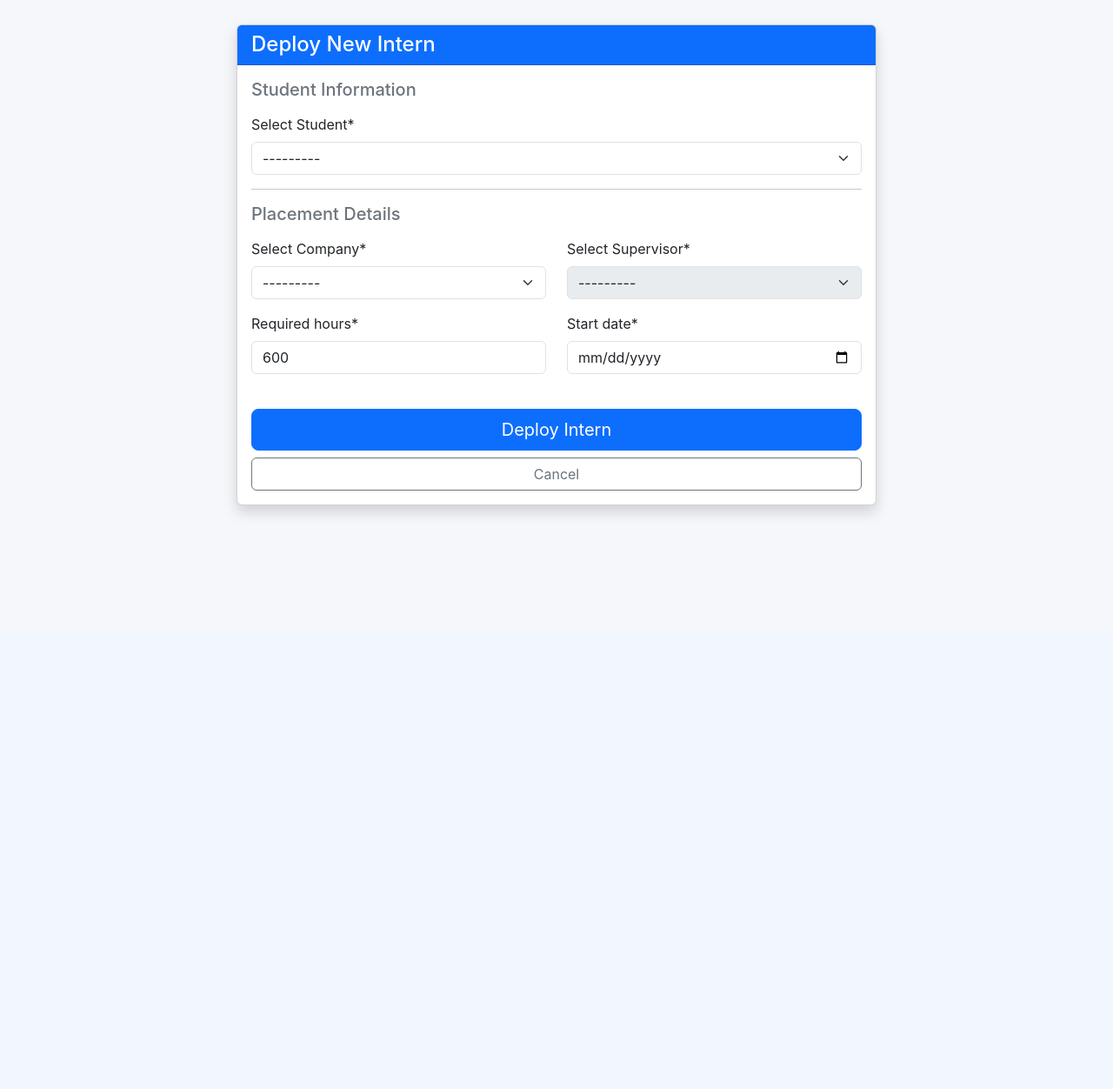
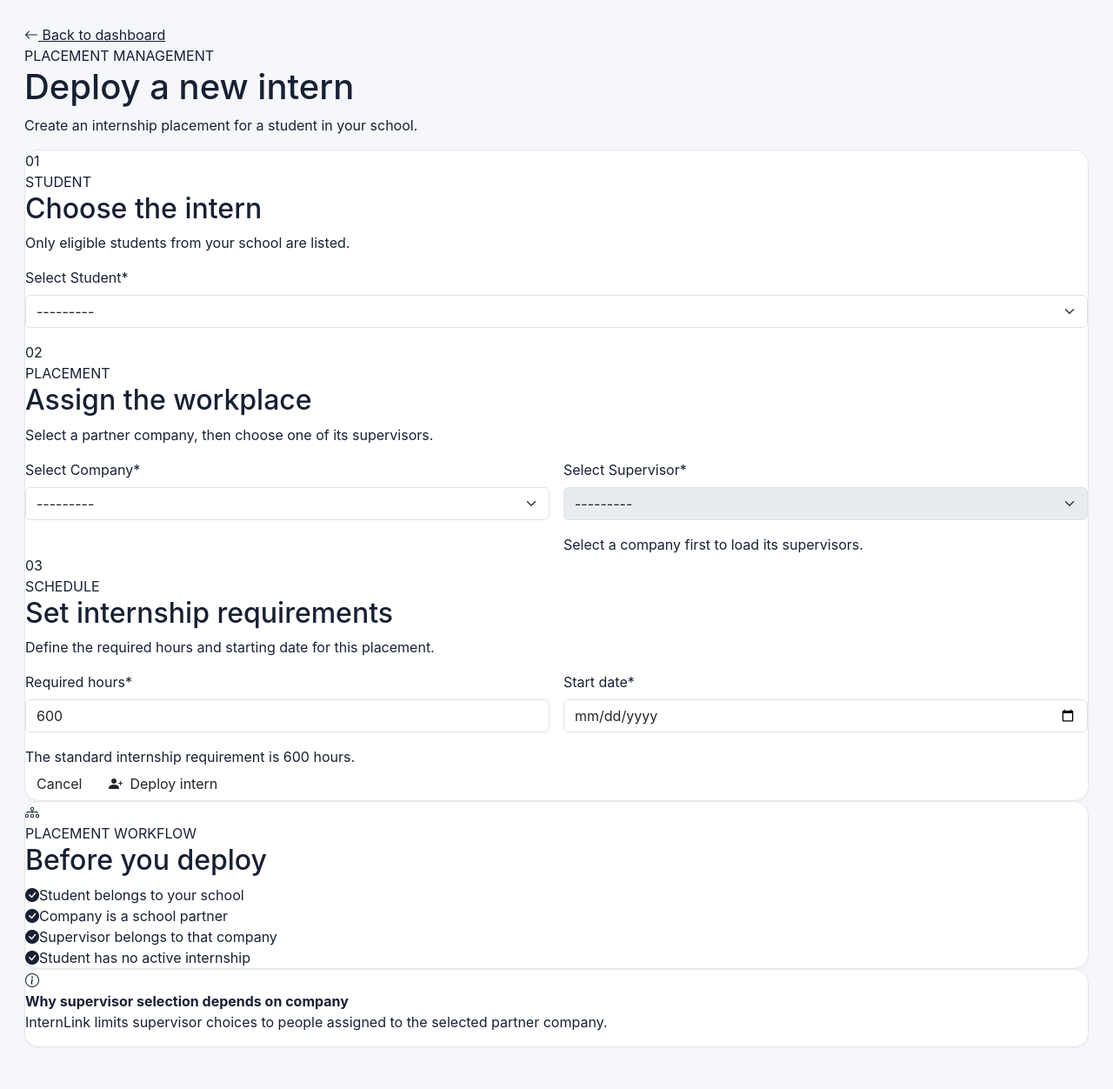
Before and after one commit to renzkirby/InternLink, a Django app: template Final_Project/app/templates/app/coordinator_deploy_intern.html in a window 1280 px wide. Shown: the part 72-1324 px from the top of the page at 87% size. Before the commit the page ends 666 px from the top, so only its background shows below. Run offline with Django 5.2, Linux system fonts and the light colour scheme; the template is opened without the code that fills it: values that come from a table or form of the project are taken from there, others are empty; some libraries are stand-ins or nearby versions.

Commit message:
Redesign coordinator internship deployment form

```diff
--- a/Final_Project/app/templates/app/coordinator_deploy_intern.html
+++ b/Final_Project/app/templates/app/coordinator_deploy_intern.html
@@ -1,85 +1,180 @@
-{% extends 'app/base.html' %} {% load crispy_forms_tags %} {% block content %}
-<div class="container">
-  <div class="row justify-content-center">
-    <div class="col-md-8">
-      <div class="card shadow">
-        <div class="card-header bg-primary text-white">
-          <h4 class="mb-0">Deploy New Intern</h4>
+{% extends 'app/base.html' %}
+{% load crispy_forms_tags %}
+
+{% block title %}Deploy Intern | InternLink{% endblock %}
+
+{% block content %}
+<div class="coordinator-deploy">
+  <div class="deploy-header">
+    <div>
+      <a href="{% url 'dashboard' %}" class="deploy-back">
+        <i class="bi bi-arrow-left"></i> Back to dashboard
+      </a>
+      <div class="deploy-eyebrow">PLACEMENT MANAGEMENT</div>
+      <h1>Deploy a new intern</h1>
+      <p>Create an internship placement for a student in your school.</p>
     </div>
-        <div class="card-body">
-          <form method="POST">
+  </div>
+
+  <div class="deploy-layout">
+    <main>
+      <form method="POST" class="il-card deploy-form">
         {% csrf_token %}
 
-            <h5 class="text-secondary mb-3">Student Information</h5>
-            <div class="mb-3">{{ form.student|as_crispy_field }}</div>
+        {% if form.non_field_errors %}
+          <div class="alert alert-danger deploy-alert">
+            {{ form.non_field_errors }}
+          </div>
+        {% endif %}
 
-            <hr />
+        <section class="deploy-section">
+          <div class="deploy-section-heading">
+            <span class="deploy-section-number">01</span>
+            <div>
+              <div class="deploy-section-eyebrow">STUDENT</div>
+              <h2>Choose the intern</h2>
+              <p>Only eligible students from your school are listed.</p>
+            </div>
+          </div>
+          <div class="deploy-field">
+            {{ form.student|as_crispy_field }}
+          </div>
+        </section>
 
-            <h5 class="text-secondary mb-3">Placement Details</h5>
-            <div class="row">
-              <div class="col-md-6">{{ form.company|as_crispy_field }}</div>
-              <div class="col-md-6">{{ form.supervisor|as_crispy_field }}</div>
+        <section class="deploy-section">
+          <div class="deploy-section-heading">
+            <span class="deploy-section-number">02</span>
+            <div>
+              <div class="deploy-section-eyebrow">PLACEMENT</div>
+              <h2>Assign the workplace</h2>
+              <p>Select a partner company, then choose one of its supervisors.</p>
             </div>
-            <div class="row">
-              <div class="col-md-6">{{ form.required_hours|as_crispy_field }}</div>
-              <div class="col-md-6">{{ form.start_date|as_crispy_field }}</div>
           </div>
-
-            <div class="d-grid gap-2 mt-4">
-              <button
-                type="submit"
-                class="btn btn-primary btn-lg">
-                Deploy Intern
-              </button>
-              <a
-                href="{% url 'dashboard' %}"
-                class="btn btn-outline-secondary"
-                >Cancel</a
-              >
+          <div class="row g-3">
+            <div class="col-md-6 deploy-field">
+              {{ form.company|as_crispy_field }}
             </div>
-          </form>
+            <div class="col-md-6 deploy-field">
+              {{ form.supervisor|as_crispy_field }}
+              <div class="deploy-field-help" id="supervisor-help">
+                Select a company first to load its supervisors.
               </div>
             </div>
           </div>
+        </section>
+
+        <section class="deploy-section deploy-section-last">
+          <div class="deploy-section-heading">
+            <span class="deploy-section-number">03</span>
+            <div>
+              <div class="deploy-section-eyebrow">SCHEDULE</div>
+              <h2>Set internship requirements</h2>
+              <p>Define the required hours and starting date for this placement.</p>
             </div>
           </div>
+          <div class="row g-3">
+            <div class="col-md-6 deploy-field">
+              {{ form.required_hours|as_crispy_field }}
+              <div class="deploy-field-help">The standard internship requirement is 600 hours.</div>
+            </div>
+            <div class="col-md-6 deploy-field">
+              {{ form.start_date|as_crispy_field }}
+            </div>
+          </div>
+        </section>
+
+        <div class="deploy-form-footer">
+          <a href="{% url 'dashboard' %}" class="btn deploy-cancel-btn">Cancel</a>
+          <button type="submit" class="btn deploy-submit-btn">
+            <i class="bi bi-person-plus-fill me-1"></i> Deploy intern
+          </button>
+        </div>
+      </form>
+    </main>
+
+    <aside>
+      <section class="il-card deploy-summary-card">
+        <div class="deploy-summary-heading">
+          <div class="deploy-summary-icon"><i class="bi bi-diagram-3"></i></div>
+          <div>
+            <div class="deploy-section-eyebrow">PLACEMENT WORKFLOW</div>
+            <h2>Before you deploy</h2>
+          </div>
+        </div>
+        <div class="deploy-check-list">
+          <div><i class="bi bi-check-circle-fill"></i><span>Student belongs to your school</span></div>
+          <div><i class="bi bi-check-circle-fill"></i><span>Company is a school partner</span></div>
+          <div><i class="bi bi-check-circle-fill"></i><span>Supervisor belongs to that company</span></div>
+          <div><i class="bi bi-check-circle-fill"></i><span>Student has no active internship</span></div>
+        </div>
+      </section>
+
+      <section class="il-card deploy-tip-card">
+        <div class="deploy-tip-icon"><i class="bi bi-info-circle"></i></div>
+        <div>
+          <strong>Why supervisor selection depends on company</strong>
+          <p>InternLink limits supervisor choices to people assigned to the selected partner company.</p>
+        </div>
+      </section>
+    </aside>
+  </div>
+</div>
+
 <script>
 document.addEventListener("DOMContentLoaded", function () {
   const companySelect = document.getElementById("id_company");
   const supervisorSelect = document.getElementById("id_supervisor");
+  const supervisorHelp = document.getElementById("supervisor-help");
 
-    if (!companySelect.value) {
+  if (!companySelect || !supervisorSelect) return;
+
+  function resetSupervisor(message) {
     supervisorSelect.innerHTML = '<option value="">---------</option>';
     supervisorSelect.disabled = true;
+    if (supervisorHelp) supervisorHelp.textContent = message;
   }
 
-    companySelect.addEventListener("change", function () {
-      const companyId = this.value;
+  function loadSupervisors(companyId) {
+    supervisorSelect.innerHTML = '<option value="">Loading supervisors...</option>';
+    supervisorSelect.disabled = true;
+    if (supervisorHelp) supervisorHelp.textContent = "Loading supervisors for this company...";
 
-      supervisorSelect.innerHTML = '<option value="">Loading...</option>';
-      supervisorSelect.disabled = true;
-
-      if (companyId) {
-        fetch(`/ajax/get-supervisors/?company_id=${companyId}`)
-          .then((response) => response.json())
-          .then((data) => {
+    fetch("{% url 'get_supervisors' %}?company_id=" + encodeURIComponent(companyId))
+      .then(function (response) {
+        if (!response.ok) throw new Error("Unable to load supervisors");
+        return response.json();
+      })
+      .then(function (data) {
         supervisorSelect.innerHTML = '<option value="">---------</option>';
-            supervisorSelect.disabled = false;
-
-            data.forEach((supervisor) => {
+        data.forEach(function (supervisor) {
           const option = document.createElement("option");
           option.value = supervisor.id;
           option.textContent = supervisor.name;
           supervisorSelect.appendChild(option);
         });
+        supervisorSelect.disabled = data.length === 0;
+        if (supervisorHelp) {
+          supervisorHelp.textContent = data.length
+            ? "Choose a supervisor assigned to this company."
+            : "No supervisors are currently assigned to this company.";
+        }
       })
-          .catch((error) => {
-            console.error("Error:", error);
-            supervisorSelect.innerHTML = '<option value="">Error loading supervisors</option>';
+      .catch(function () {
+        resetSupervisor("Unable to load supervisors. Please try again.");
       });
+  }
+
+  if (!companySelect.value) {
+    resetSupervisor("Select a company first to load its supervisors.");
   } else {
-        supervisorSelect.innerHTML = '<option value="">---------</option>';
-        supervisorSelect.disabled = true;
+    loadSupervisors(companySelect.value);
+  }
+
+  companySelect.addEventListener("change", function () {
+    if (this.value) {
+      loadSupervisors(this.value);
+    } else {
+      resetSupervisor("Select a company first to load its supervisors.");
     }
   });
 });
```
Lines whose indentation alone changed are shown as unchanged.
